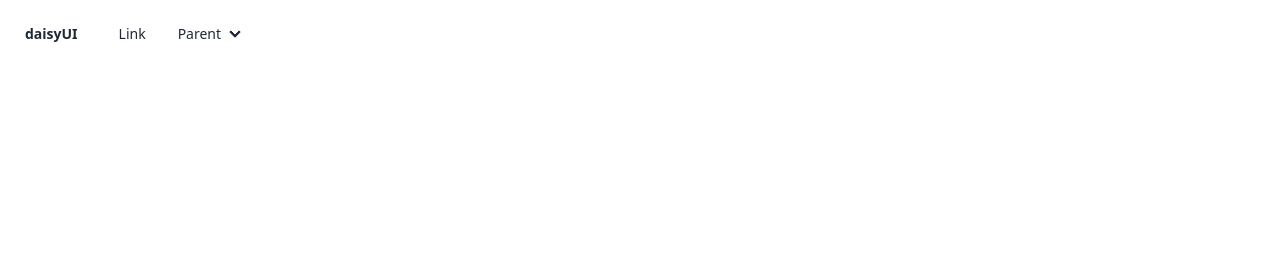
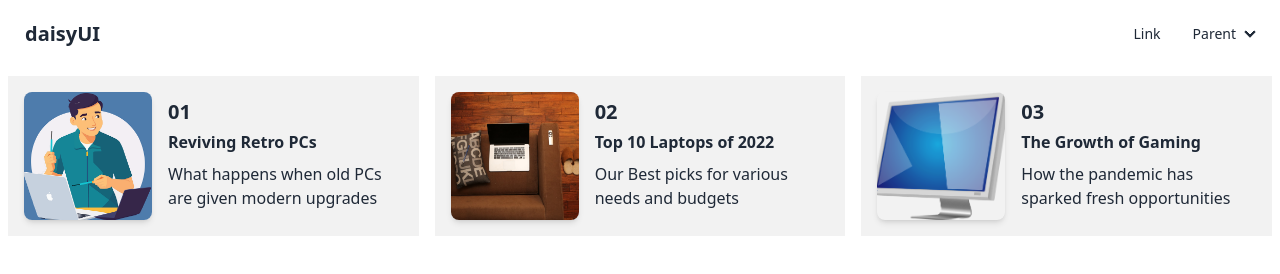
Before and after one commit to AsiimirePraise/Code-crafters-project-one, a plain HTML site: page index.html in a window 1280 px wide. Drawn offline with nearby package versions, Linux system fonts and the light colour scheme.

Commit message:
Create a Section for Footer

```diff
--- a/index.html
+++ b/index.html
@@ -9,8 +9,9 @@
       rel="stylesheet"
       type="text/css"
     />
-    <link rel="stylesheet" href="Style.css" >
+    <link rel="stylesheet" href="Style.css" />
     <title>code crafters project one</title>
+    <script src="https://cdn.tailwindcss.com"></script>
   </head>
   <body>
     <header>
@@ -34,5 +35,71 @@
         </div>
       </div>
     </header>
+    <footer>  <!--Footer By David -->
+      <div class="flex flex-wrap justify-between">
+        <section class="w-full md:w-1/3 p-2">
+          <div class="hero bg-base-200 min-h-32">
+            <div class="hero-content flex-col lg:flex-row">
+              <img
+                src="./caraousel/man-8106958_640.png"
+                class="w-32 h-32 object-cover rounded-lg shadow-md"
+                alt="Reviving Retro PCs"
+              />
+              <div>
+                <h1 class="text-xl font-bold">01</h1>
+                <p class="py-1">
+                  <b>Reviving Retro PCs</b>
+                </p>
+                <p class="py-1">
+                  What happens when old PCs are given modern upgrades
+                </p>
+              </div>
+            </div>
+          </div>
+        </section>
+
+        <section class="w-full md:w-1/3 p-2">
+          <div class="hero bg-base-200 min-h-32">
+            <div class="hero-content flex-col lg:flex-row">
+              <img
+                src="./caraousel/home-office-569153_1280.jpg"
+                class="w-32 h-32 object-cover rounded-lg shadow-md"
+                alt="Top 10 Laptops of 2022"
+              />
+              <div>
+                <h1 class="text-xl font-bold">02</h1>
+                <p class="py-1">
+                <b>Top 10 Laptops of 2022</b>
+                </p>
+                <p class="py-1">
+                Our Best picks for various needs and budgets
+                </p>
+              </div>
+            </div>
+          </div>
+        </section>
+
+        <section class="w-full md:w-1/3 p-2">
+          <div class="hero bg-base-200 min-h-32">
+            <div class="hero-content flex-col lg:flex-row">
+              <img
+                src="./caraousel/lcd-32872_1280.png"
+                class="w-32 h-32 object-cover rounded-lg shadow-md"
+                alt="The Growth of Gaming"
+              />
+              <div>
+                <h1 class="text-xl font-bold">03</h1>
+                <p class="py-1">
+                  <b>The Growth of Gaming </b>
+                </p>
+                <p class="py-1">
+                  How the pandemic has sparked fresh opportunities
+                </p>
+              </div>
+            </div>
+          </div>
+        </section>
+      </div>
+    </footer>
   </body>
 </html>
```
Also changed, not shown: caraousel/home-office-569153_1280.jpg (added), caraousel/lcd-32872_1280.png (added), caraousel/man-8106958_640.png (added). Lines whose indentation alone changed are shown as unchanged.
